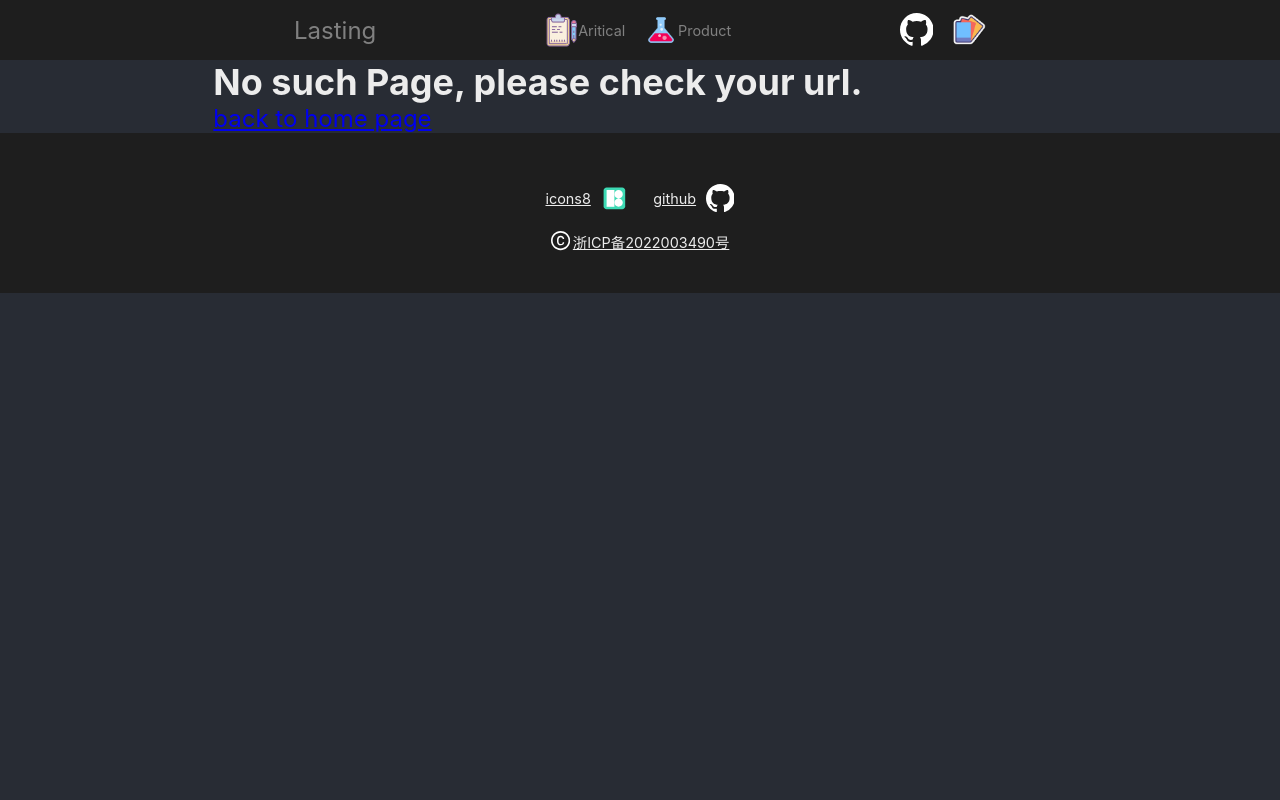
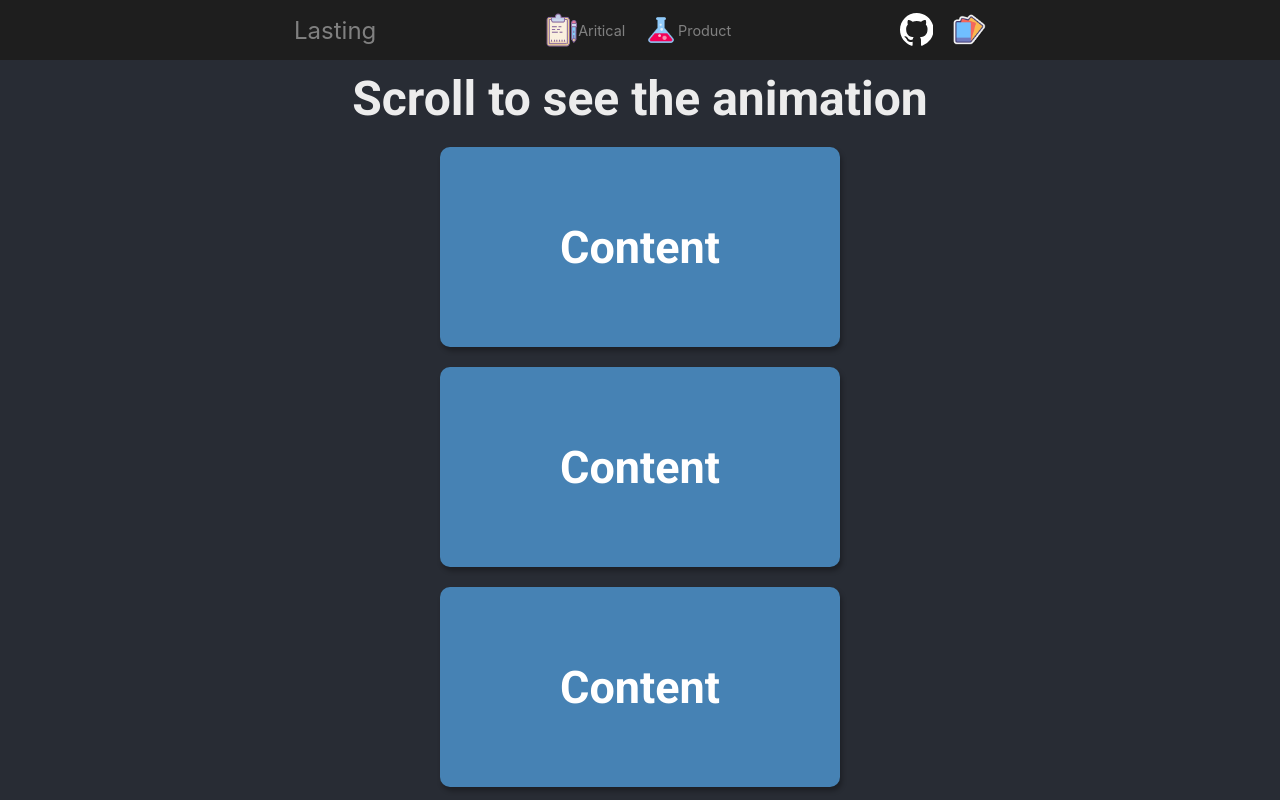
Before and after one commit to Wegt-meoh/lasting_website, a React (Create React App) app: page /ScrollAnimation in a window 1280 px wide. Shown: the top 800 px of the page. Built offline with nearby package versions, Linux system fonts and the light colour scheme; a web font is replaced by a local one.

Commit message:
完成scroll animation

```diff
--- /dev/null
+++ b/src/pages/Product/Scroll-animation/index.tsx
@@ -0,0 +1,48 @@
+import React, { useEffect } from 'react'
+
+import './style.css'
+
+export default function ScrollAnimation() {
+
+    useEffect(() => {
+        const ScrollAnimation=document.getElementById('ScrollAnimation') as HTMLElement
+        const boxes = ScrollAnimation.querySelectorAll('.box')
+
+        window.addEventListener('scroll', checkBoxes)
+
+        checkBoxes()
+
+        function checkBoxes() {
+            const triggerBottom = window.innerHeight
+
+            boxes.forEach(box => {
+                const boxBottom = box.getBoundingClientRect().bottom
+
+                if (boxBottom < triggerBottom) {
+                    box.classList.add('show')
+                } else {
+                    box.classList.remove('show')
+                }
+            })
+        }
+    },[])
+
+    return (
+        <div id='ScrollAnimation'>
+            <h1>Scroll to see the animation</h1>
+            <div className="box"><h2>Content</h2></div>
+            <div className="box"><h2>Content</h2></div>
+            <div className="box"><h2>Content</h2></div>
+            <div className="box"><h2>Content</h2></div>
+            <div className="box"><h2>Content</h2></div>
+            <div className="box"><h2>Content</h2></div>
+            <div className="box"><h2>Content</h2></div>
+            <div className="box"><h2>Content</h2></div>
+            <div className="box"><h2>Content</h2></div>
+            <div className="box"><h2>Content</h2></div>
+            <div className="box"><h2>Content</h2></div>
+            <div className="box"><h2>Content</h2></div>
+            <div className="box"><h2>Content</h2></div>
+        </div>
+    )
+}
--- /dev/null
+++ b/src/pages/Product/Scroll-animation/style.css
@@ -0,0 +1,47 @@
+@import url('https://fonts.googleapis.com/css2?family=Roboto:wght@400;700&display=swap');
+
+* {
+  box-sizing: border-box;
+}
+
+#ScrollAnimation {
+  background-color: var(--bgcolor);
+  font-family: 'Roboto', sans-serif;
+  display: flex;
+  flex-direction: column;
+  align-items: center;
+  justify-content: center;
+  margin: 0;
+  overflow-x: hidden;
+}
+
+#ScrollAnimation h1 {
+  margin: 10px;
+}
+
+#ScrollAnimation .box {
+  background-color: steelblue;
+  color: #fff;
+  display: flex;
+  align-items: center;
+  justify-content: center;
+  width: 400px;
+  height: 200px;
+  margin: 10px;
+  border-radius: 10px;
+  box-shadow: 2px 4px 5px rgba(0, 0, 0, 0.3);
+  transform: translateX(400%);
+  transition: transform 0.4s ease;
+}
+
+#ScrollAnimation .box:nth-of-type(even) {
+  transform: translateX(-400%);
+}
+
+#ScrollAnimation .box.show {
+  transform: translateX(0);
+}
+
+#ScrollAnimation .box h2 {
+  font-size: 45px;
+}
--- a/src/route/routes.tsx
+++ b/src/route/routes.tsx
@@ -13,6 +13,7 @@ import HiddenSearch from "../pages/Product/hidden-search"
 import Login from "../pages/Product/Login"
 import ProgressSteps from "../pages/Product/Progress-steps"
 import RotatingNavAnimation from "../pages/Product/rotating-nav-animation"
+import ScrollAnimation from "../pages/Product/Scroll-animation"
 import UseUserMedia from "../pages/Product/UseUserMedia"
 
 interface customRouteObject extends Omit<RouteObject, 'children'> {
@@ -43,6 +44,7 @@ const routes: customRouteObject[] = [
     { path: '/RotatingNavAnimation', element: <RotatingNavAnimation />, title: 'Rotating nav animation', desc: '', classify: 'product', date: '2022 06 13' },
     { path: '/HiddenSearch', element: <HiddenSearch />, title: 'Hidden search', desc: '', classify: 'product', date: '2022 06 13' },
     { path: '/BlurryLoading', element: <BlurryLoading />, title: 'Blurry Loading', desc: '', classify: 'product', date: '2022 06 14' },
+    { path: '/ScrollAnimation', element: <ScrollAnimation />, title: 'Scroll Animation', desc: '', classify: 'product', date: '2022 06 14' },
 ]
 
 function getProduct() {
```
